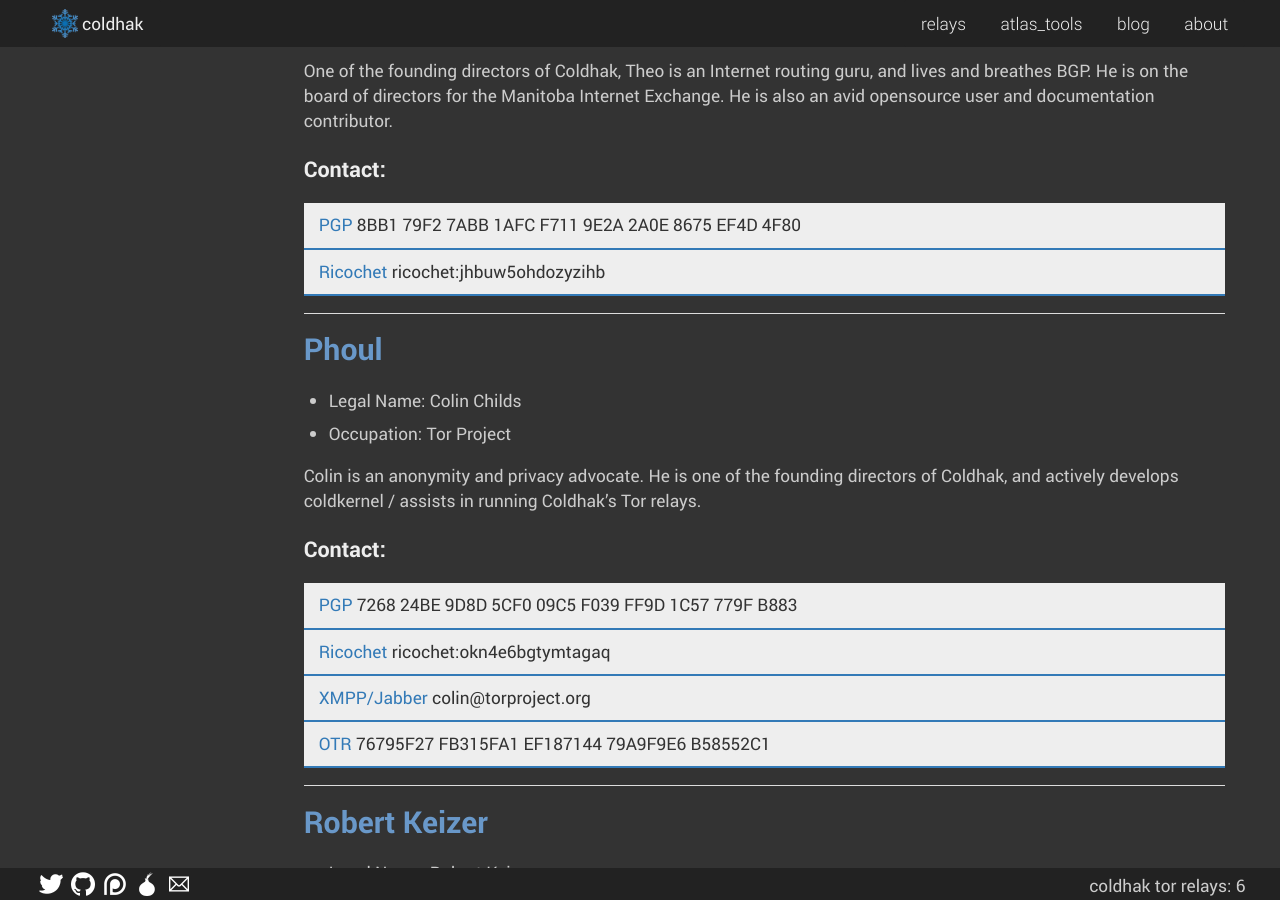
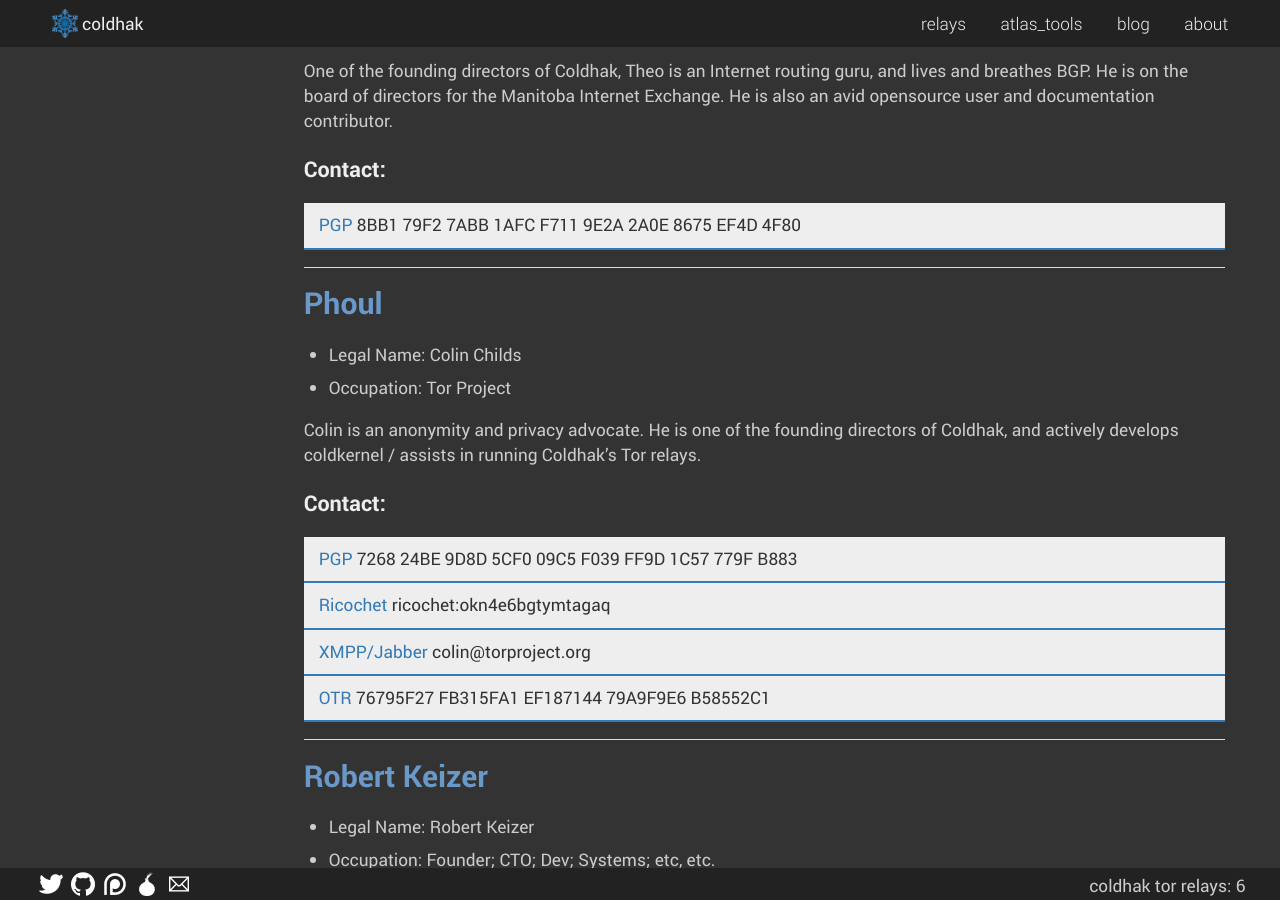
Before and after one commit to coldhakca/website, a Jekyll site: the page built from coldhak/about/index.md, in a window 1280 px wide and 900 px high, scrolled down 581 px. Built offline with Jekyll 4.4.1, drawn with Linux system fonts in a browser that asks for light colours.

Commit message:
Update Theos contact

```diff
--- a/coldhak/about/index.md
+++ b/coldhak/about/index.md
@@ -36,10 +36,6 @@
 {:.ch-linkbox}
 * PGP
 * [8BB1 79F2 7ABB 1AFC F711 9E2A 2A0E 8675 EF4D 4F80](https://coldhak.ca/coldhak/keys/theo.asc)
-
-{:.ch-linkbox}
-* Ricochet
-* [ricochet:jhbuw5ohdozyzihb](https://ricochet.im/)
 
 ---
 
```
